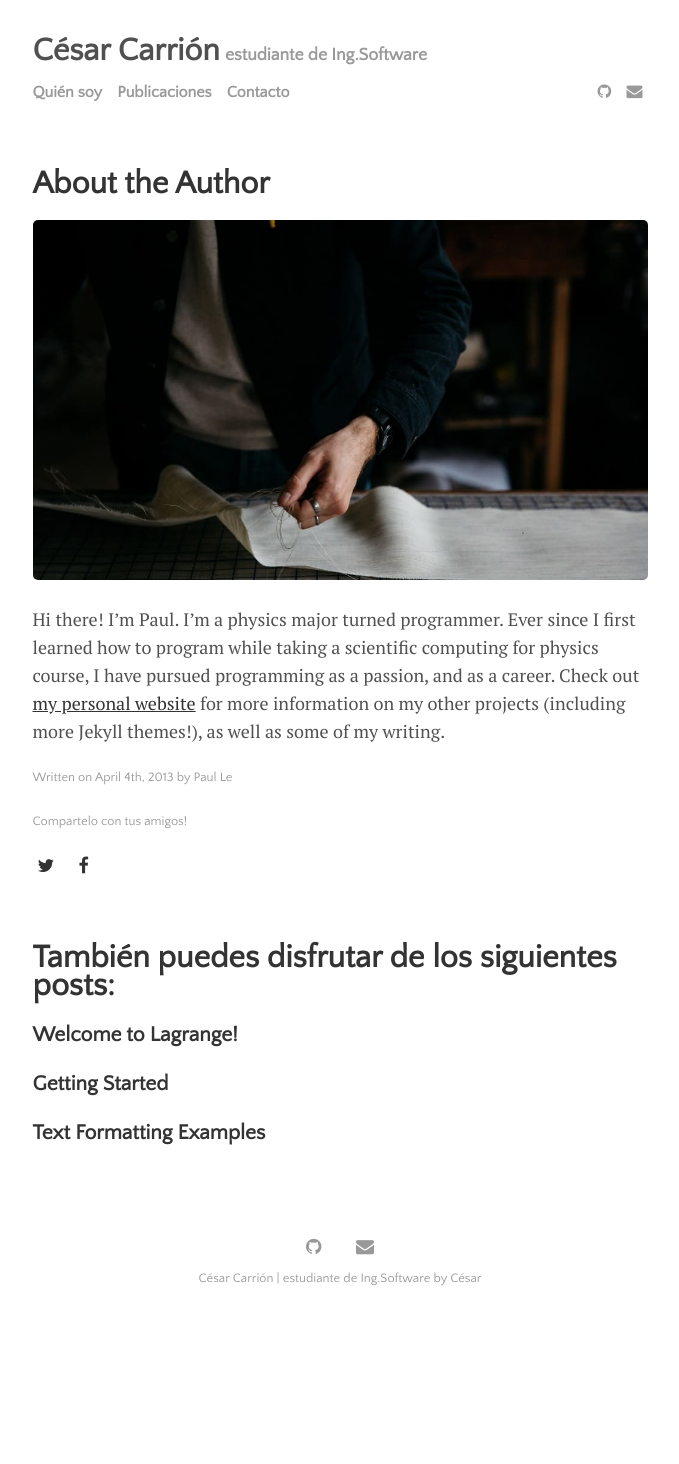
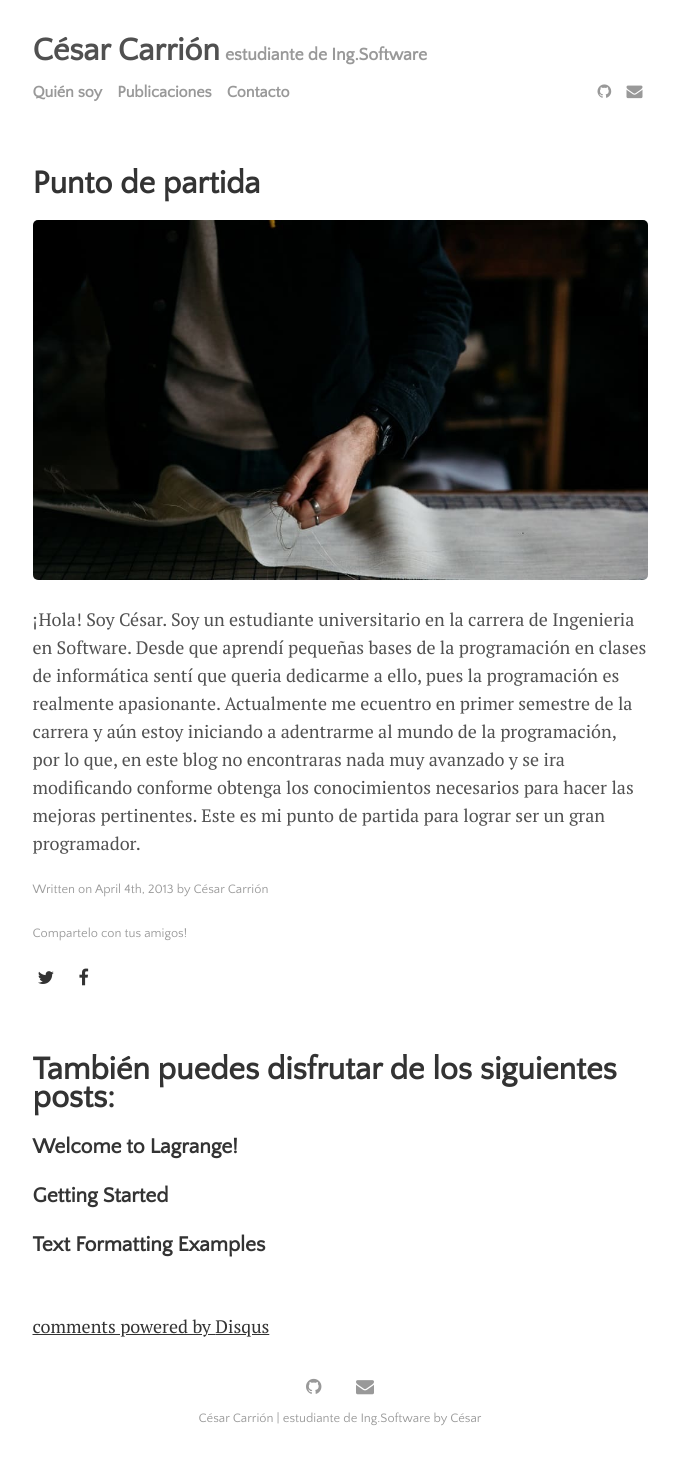
Before and after one commit to CesarFCL/CesarCarrion, a Jekyll site: the page built from _posts/2013-04-04-about-the-author.md, in a window 1280 px wide. Shown: the whole page, without its empty margins (300-979 px from the left). Built offline with Jekyll 4.4.1, drawn with Linux system fonts in a browser that asks for light colours; comment, search, counter and statistics services are not loaded; before the commit the page ends 1324 px from its top, so only the background shows below that.

Commit message:
Modificacion 2
Modificacion 2

```diff
--- a/_data/settings.yml
+++ b/_data/settings.yml
@@ -1,6 +1,6 @@
 # Change 'comments' to true for Disqus comments
 disqus:
-  comments: false
+  comments: true
   disqus_shortname: 'https-cesarfcl-github-io-miblogv3'
 
 # If you are not using Google Analytics, please change 'google-ID' to an empty string
--- a/_posts/2013-04-04-about-the-author.md
+++ b/_posts/2013-04-04-about-the-author.md
@@ -1,10 +1,10 @@
 ---
 layout: post
-title: "About the Author"
-author: "Paul Le"
+title: "Punto de partida"
+author: "César Carrión"
 categories: journal
 tags: [documentation,sample]
 image: cutting.jpg
 ---
 
-Hi there! I'm Paul. I’m a physics major turned programmer. Ever since I first learned how to program while taking a scientific computing for physics course, I have pursued programming as a passion, and as a career. Check out [my personal website](https://www.lenpaul.com/) for more information on my other projects (including more Jekyll themes!), as well as some of my writing.
+¡Hola! Soy César. Soy un estudiante universitario en la carrera de Ingenieria en Software. Desde que aprendí pequeñas bases de la programación en clases de informática sentí que queria dedicarme a ello, pues la programación es realmente apasionante. Actualmente me ecuentro en primer semestre de la carrera y aún estoy iniciando a adentrarme al mundo de la programación, por lo que, en este blog no encontraras nada muy avanzado y se ira modificando conforme obtenga los conocimientos necesarios para hacer las mejoras pertinentes. Este es mi punto de partida para lograr ser un gran programador.
```
Also changed, not shown: menu/about.md (+3 -1 lines).
